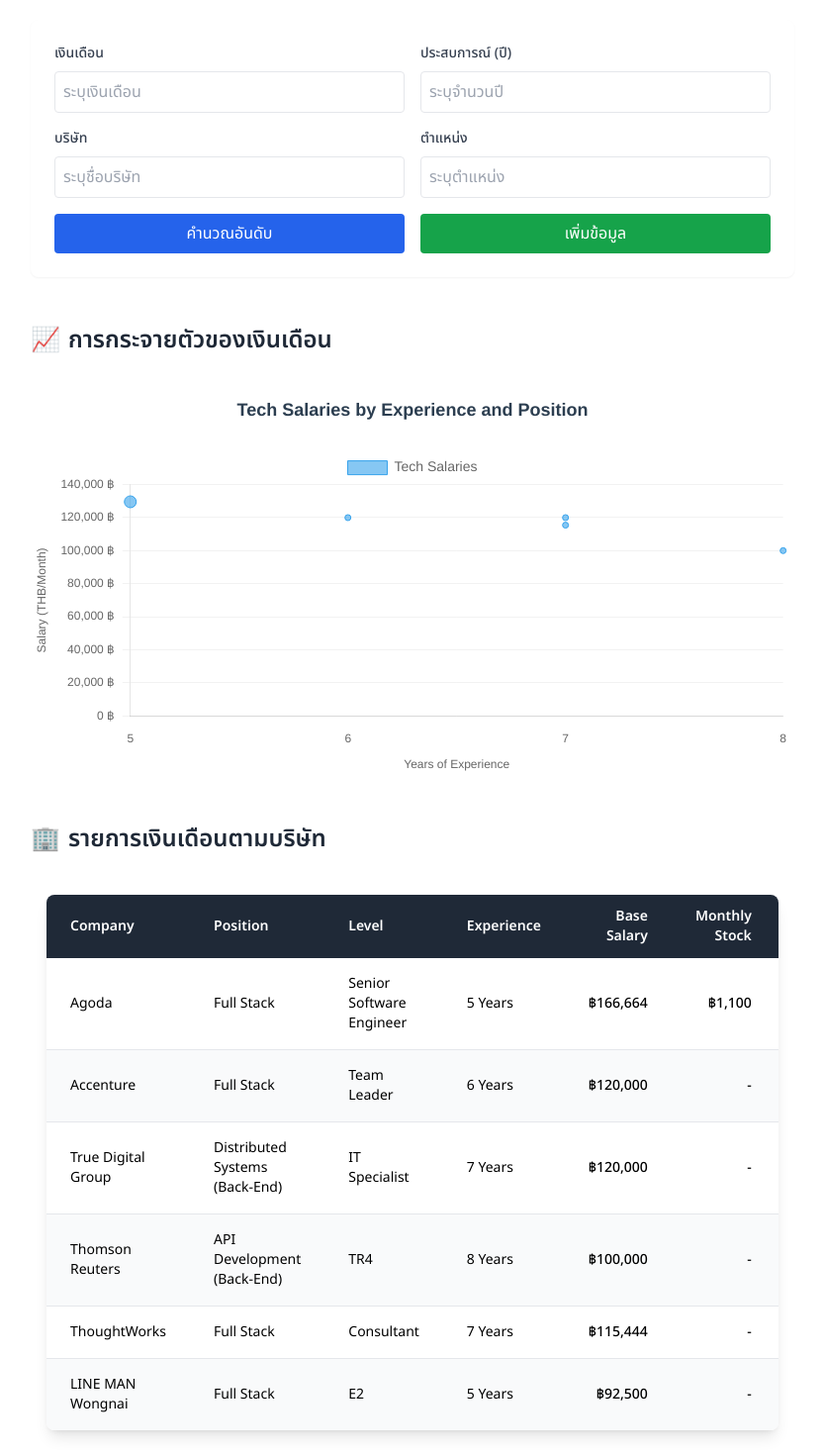
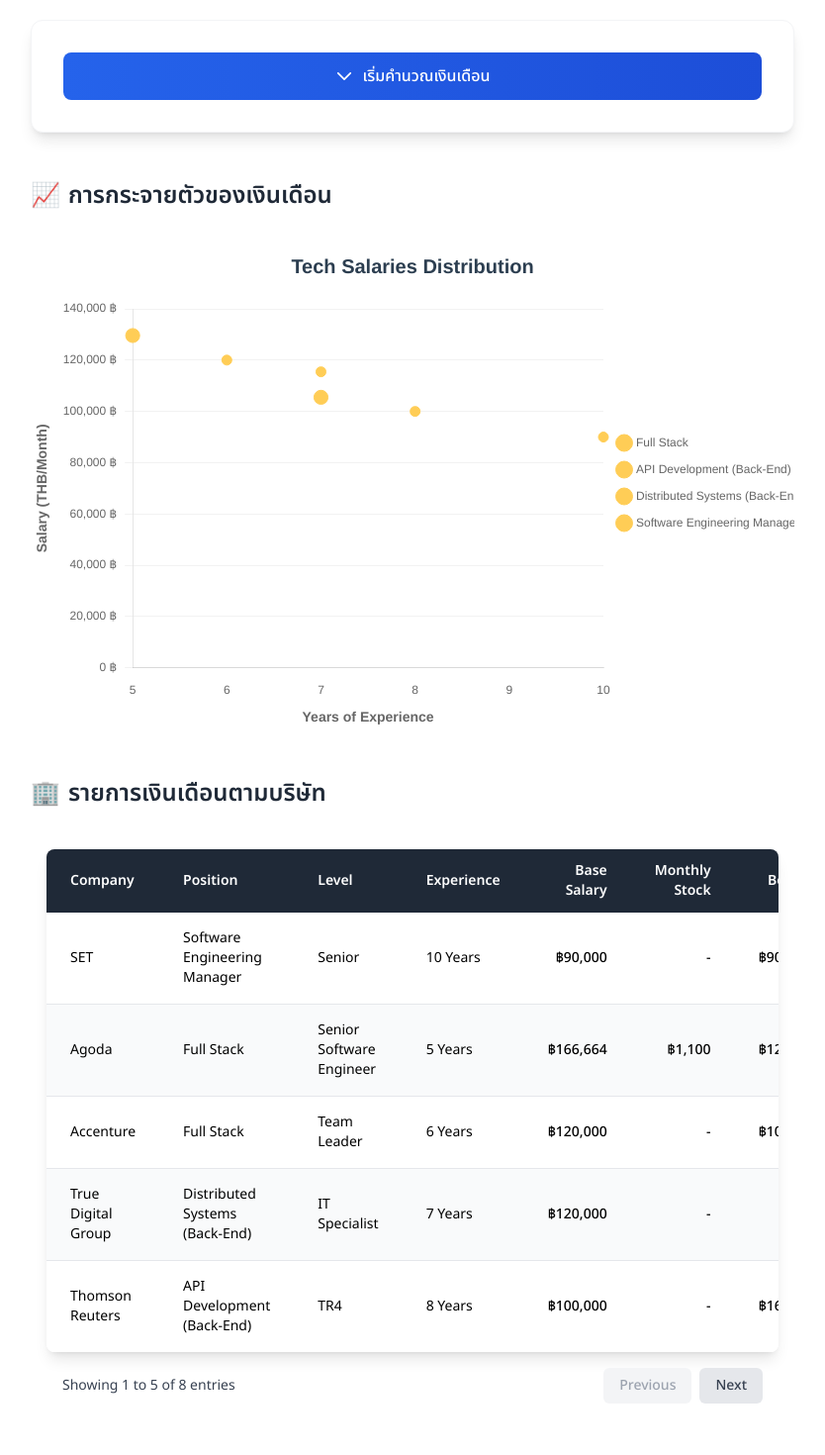
Before and after one commit to tambordini/tech-salary, a Svelte app: page / in a window 1280 px wide. Shown: the part 480-1950 px from the top of the page at 99% size, without its empty margins (223-1057 px from the left). Built offline with nearby package versions, Linux system fonts and the light colour scheme.

Commit message:
Add pagination and highlight for new salary entries in SalaryTable and SalaryChart components

```diff
--- a/src/components/SalaryCalculator.svelte
+++ b/src/components/SalaryCalculator.svelte
@@ -1,9 +1,18 @@
 <script lang="ts">
+  import { slide } from 'svelte/transition';
   import type { CompanySalary } from '../types/salary';
-  import { customSalaries } from '../stores/salaryStore';
+  import { customSalaries, newestEntry } from '../stores/salaryStore';
+
+  const chevronDownIcon = `<svg xmlns="http://www.w3.org/2000/svg" fill="none" viewBox="0 0 24 24" stroke-width="2" stroke="currentColor" class="w-5 h-5">
+    <path stroke-linecap="round" stroke-linejoin="round" d="M19.5 8.25l-7.5 7.5-7.5-7.5" />
+  </svg>`;
+  const chevronUpIcon = `<svg xmlns="http://www.w3.org/2000/svg" fill="none" viewBox="0 0 24 24" stroke-width="2" stroke="currentColor" class="w-5 h-5">
+    <path stroke-linecap="round" stroke-linejoin="round" d="M4.5 15.75l7.5-7.5 7.5 7.5" />
+  </svg>`;
 
   export let salaryData: CompanySalary[];
 
+  let isExpanded = false;
   let salary = '';
   let experience = '';
   let company = '';
@@ -16,9 +25,11 @@
 
     const allSalaries = salaryData.flatMap((company) => company.salary).sort((a, b) => b - a);
 
-    const rank = allSalaries.findIndex((s) => salaryNum >= s) + 1;
+    // Find how many salaries are greater than or equal to the input salary
+    const rank = allSalaries.filter((s) => s >= salaryNum).length;
     const total = allSalaries.length;
-    const percentile = ((total - rank + 1) / total) * 100;
+    // Calculate percentile based on how many salaries are below the input salary
+    const percentile = ((total - rank) / total) * 100;
 
     result = { rank, total, percentile };
   }
@@ -36,6 +47,14 @@
 
     customSalaries.update((entries) => [...entries, newEntry]);
 
+    // Set the newest entry identifier
+    newestEntry.set(`${company}-${position}`);
+
+    // Clear the highlight after 3 seconds
+    setTimeout(() => {
+      newestEntry.set(null);
+    }, 3000);
+
     // Reset form
     salary = '';
     experience = '';
@@ -44,15 +63,28 @@
   }
 </script>
 
-<div class="bg-white p-6 rounded-lg shadow-sm">
-  <div class="grid grid-cols-1 md:grid-cols-2 gap-4">
+<div class="bg-white p-8 rounded-xl shadow-lg border border-gray-100">
+  <button
+    on:click={() => (isExpanded = !isExpanded)}
+    class="w-full bg-gradient-to-r from-blue-600 to-blue-700 text-white py-3 px-6 rounded-lg
+           hover:from-blue-700 hover:to-blue-800 transition-all duration-200
+           flex items-center justify-center gap-2 font-medium"
+  >
+    {@html isExpanded ? chevronUpIcon : chevronDownIcon}
+    {isExpanded ? 'ซ่อนการคำนวณ' : 'เริ่มคำนวณเงินเดือน'}
+  </button>
+
+  {#if isExpanded}
+    <div transition:slide={{ duration: 300 }} class="mt-6">
+      <div class="grid grid-cols-1 md:grid-cols-2 gap-6">
         <div class="space-y-2">
           <label for="salary" class="block text-sm font-medium text-gray-700">เงินเดือน</label>
           <input
             id="salary"
             type="number"
             bind:value={salary}
-        class="w-full p-2 border rounded focus:ring-2 focus:ring-blue-500"
+            class="w-full p-3 border border-gray-300 rounded-lg focus:ring-2 focus:ring-blue-500
+                   focus:border-blue-500 transition-all duration-200"
             placeholder="ระบุเงินเดือน"
           />
         </div>
@@ -63,7 +95,8 @@
             id="year"
             type="number"
             bind:value={experience}
-        class="w-full p-2 border rounded focus:ring-2 focus:ring-blue-500"
+            class="w-full p-3 border border-gray-300 rounded-lg focus:ring-2 focus:ring-blue-500
+                   focus:border-blue-500 transition-all duration-200"
             placeholder="ระบุจำนวนปี"
           />
         </div>
@@ -74,7 +107,8 @@
             id="company"
             type="text"
             bind:value={company}
-        class="w-full p-2 border rounded focus:ring-2 focus:ring-blue-500"
+            class="w-full p-3 border border-gray-300 rounded-lg focus:ring-2 focus:ring-blue-500
+                   focus:border-blue-500 transition-all duration-200"
             placeholder="ระบุชื่อบริษัท"
           />
         </div>
@@ -84,37 +118,52 @@
           <input
             type="text"
             bind:value={position}
-        class="w-full p-2 border rounded focus:ring-2 focus:ring-blue-500"
+            class="w-full p-3 border border-gray-300 rounded-lg focus:ring-2 focus:ring-blue-500
+                   focus:border-blue-500 transition-all duration-200"
             placeholder="ระบุตำแหน่ง"
           />
         </div>
       </div>
 
-  <div class="flex gap-4 mt-4">
+      <div class="flex gap-4 mt-6">
         <button
           on:click={calculateRank}
-      class="flex-1 bg-blue-600 text-white py-2 px-4 rounded hover:bg-blue-700 transition-colors"
+          class="flex-1 bg-gradient-to-r from-blue-600 to-blue-700 text-white py-3 px-6
+                 rounded-lg hover:from-blue-700 hover:to-blue-800 transition-all duration-200
+                 font-medium shadow-sm hover:shadow-md"
         >
           คำนวณอันดับ
         </button>
         <button
           on:click={addToData}
-      class="flex-1 bg-green-600 text-white py-2 px-4 rounded hover:bg-green-700 transition-colors"
+          class="flex-1 bg-gradient-to-r from-green-600 to-green-700 text-white py-3 px-6
+                 rounded-lg hover:from-green-700 hover:to-green-800 transition-all duration-200
+                 font-medium shadow-sm hover:shadow-md"
         >
           เพิ่มข้อมูล
         </button>
       </div>
+    </div>
+  {/if}
 
   {#if result}
-    <div class="mt-6 p-4 bg-blue-50 rounded-lg">
-      <h3 class="font-semibold text-lg mb-2">ผลการคำนวณ</h3>
-      <p>คุณอยู่อันดับที่ {result.rank} จากทั้งหมด {result.total} คน</p>
-      <p class="text-lg font-medium text-blue-800 mt-2">
+    <div
+      transition:slide={{ duration: 300 }}
+      class="mt-6 p-6 bg-gradient-to-br from-blue-50 to-blue-100 rounded-xl border border-blue-200"
+    >
+      <h3 class="font-semibold text-xl mb-3 text-blue-900">ผลการคำนวณ</h3>
+      <div class="space-y-3">
+        <p class="text-gray-700">
+          คุณอยู่อันดับที่ <span class="font-semibold text-blue-800">{result.rank}</span>
+          จากทั้งหมด <span class="font-semibold text-blue-800">{result.total}</span> คน
+        </p>
+        <p class="text-2xl font-bold text-blue-800">
           Percentile: {result.percentile.toFixed(2)}%
         </p>
-      <p class="text-sm text-gray-600 mt-1">
+        <p class="text-sm text-gray-600">
           (เงินเดือนของคุณสูงกว่า {result.percentile.toFixed(2)}% ของข้อมูลทั้งหมด)
         </p>
       </div>
+    </div>
   {/if}
 </div>
--- a/src/components/SalaryChart.svelte
+++ b/src/components/SalaryChart.svelte
@@ -2,6 +2,7 @@
   import Chart from 'chart.js/auto';
   import type { CompanySalary } from '../types/salary';
   import { onDestroy } from 'svelte';
+  import { newestEntry } from '../stores/salaryStore';
 
   export let salaryData: CompanySalary[];
 
@@ -9,8 +10,18 @@
   let chartCanvas: HTMLCanvasElement;
   let resizeObserver: ResizeObserver;
 
+  const getColorForPosition = (position: string) => {
+    const colors: { [key: string]: string } = {
+      'Software Engineer': '#FF6384',
+      'Senior Software Engineer': '#36A2EB',
+      'Tech Lead': '#4BC0C0',
+      'Software Architect': '#9966FF',
+      CTO: '#FF9F40',
+    };
+    return colors[position] || '#FFCD56';
+  };
+
   const processData = (data: CompanySalary[]) => {
-    // จัดกลุ่มข้อมูลตามประสบการณ์และตำแหน่ง
     const groupedData = data.reduce(
       (acc, entry) => {
         const key = `${entry.experience}-${entry.position}`;
@@ -32,13 +43,14 @@
       >,
     );
 
-    // แปลงเป็นรูปแบบที่ Chart.js ต้องการ
     return Object.values(groupedData).map((data) => ({
       x: data.experience,
       y: Math.round(data.salaries.reduce((a, b) => a + b, 0) / data.salaries.length),
-      r: data.salaries.length * 3, // ขนาดของ bubble แทนจำนวนตำแหน่งงาน
+      position: data.position,
+      count: data.salaries.length,
       companies: Array.from(data.companies),
-      position: data.position,
+      minSalary: Math.min(...data.salaries),
+      maxSalary: Math.max(...data.salaries),
     }));
   };
 
@@ -48,36 +60,55 @@
     if (chart) chart.destroy();
 
     const processedData = processData(salaryData);
+    const positions = [...new Set(processedData.map((d) => d.position))];
 
     chart = new Chart(chartCanvas, {
-      type: 'bubble',
+      type: 'scatter',
       data: {
-        datasets: [
-          {
-            label: 'Tech Salaries',
-            data: processedData,
-            backgroundColor: 'rgba(54, 162, 235, 0.6)',
-            borderColor: 'rgba(54, 162, 235, 1)',
-            borderWidth: 1,
-            hoverBackgroundColor: 'rgba(54, 162, 235, 0.8)',
-            hoverBorderColor: 'rgba(54, 162, 235, 1)',
-            hoverBorderWidth: 2,
+        datasets: positions.map((position) => ({
+          label: position,
+          data: processedData.filter((d) => d.position === position),
+          backgroundColor: getColorForPosition(position),
+          borderColor: getColorForPosition(position),
+          pointBackgroundColor: (context: { raw: any }) => {
+            const point = context.raw as any;
+            return $newestEntry === `${point.companies[0]}-${point.position}`
+              ? '#10B981' // Green highlight color
+              : getColorForPosition(position);
           },
-        ],
+          pointBorderColor: (context: { raw: any }) => {
+            const point = context.raw as any;
+            return $newestEntry === `${point.companies[0]}-${point.position}`
+              ? '#059669' // Darker green border
+              : getColorForPosition(position);
+          },
+          pointRadius: (context: { raw: any }) => {
+            const point = context.raw as any;
+            const baseSize = Math.sqrt(point.count) * 5;
+            return $newestEntry === `${point.companies[0]}-${point.position}`
+              ? baseSize * 1.5 // Bigger point for new entry
+              : baseSize;
+          },
+          pointHoverRadius: (context: { raw: any }) => {
+            const point = context.raw as any;
+            return Math.sqrt(point.count) * 6;
+          },
+          pointStyle: 'circle',
+        })),
       },
       options: {
         responsive: true,
         maintainAspectRatio: false,
         animation: {
-          duration: 1000,
+          duration: 1500,
           easing: 'easeInOutQuart',
         },
         plugins: {
           title: {
             display: true,
-            text: 'Tech Salaries by Experience and Position',
+            text: 'Tech Salaries Distribution',
             font: {
-              size: 18,
+              size: 20,
               weight: 'bold',
             },
             padding: {
@@ -89,31 +120,29 @@
           tooltip: {
             callbacks: {
               label: (ctx) => {
-                const data = ctx.raw as any;
+                const point = ctx.raw as any;
                 return [
-                  `Average Salary: ${ctx.parsed.y.toLocaleString()} ฿`,
-                  `Experience: ${ctx.parsed.x} years`,
-                  `Position: ${data.position}`,
-                  `Companies: ${data.companies.join(', ')}`,
+                  `Position: ${point.position}`,
+                  `Experience: ${point.x} years`,
+                  `Average Salary: ${point.y.toLocaleString()} ฿`,
+                  `Salary Range: ${point.minSalary.toLocaleString()} - ${point.maxSalary.toLocaleString()} ฿`,
+                  `Number of Positions: ${point.count}`,
+                  `Companies: ${point.companies.join(', ')}`,
                 ];
               },
             },
             backgroundColor: 'rgba(0, 0, 0, 0.8)',
-            titleFont: {
-              size: 14,
-              weight: 'bold',
-            },
-            bodyFont: {
-              size: 13,
-            },
+            titleFont: { size: 14, weight: 'bold' },
+            bodyFont: { size: 13 },
             padding: 12,
             cornerRadius: 6,
           },
           legend: {
+            position: 'right',
             labels: {
-              font: {
-                size: 14,
-              },
+              usePointStyle: true,
+              padding: 15,
+              font: { size: 12 },
             },
           },
         },
@@ -123,14 +152,13 @@
             title: {
               display: true,
               text: 'Salary (THB/Month)',
+              font: { size: 14, weight: 'bold' },
             },
             grid: {
               color: 'rgba(0, 0, 0, 0.05)',
             },
             ticks: {
-              font: {
-                size: 12,
-              },
+              font: { size: 12 },
               padding: 8,
               callback: (value) => `${(value as number).toLocaleString()} ฿`,
             },
@@ -139,14 +167,13 @@
             title: {
               display: true,
               text: 'Years of Experience',
+              font: { size: 14, weight: 'bold' },
             },
             grid: {
               display: false,
             },
             ticks: {
-              font: {
-                size: 12,
-              },
+              font: { size: 12 },
               padding: 8,
               stepSize: 1,
             },
@@ -170,12 +197,19 @@
     }
   }
 
+  // Re-render chart when newestEntry changes
+  $: {
+    if ($newestEntry) {
+      initChart();
+    }
+  }
+
   onDestroy(() => {
     if (chart) chart.destroy();
     if (resizeObserver) resizeObserver.disconnect();
   });
 </script>
 
-<div class="w-full h-[400px] space-y-4">
+<div class="w-full h-[500px] space-y-4">
   <canvas bind:this={chartCanvas}></canvas>
 </div>
--- a/src/components/SalaryTable.svelte
+++ b/src/components/SalaryTable.svelte
@@ -1,6 +1,10 @@
 <script lang="ts">
   import type { CompanySalary } from '../types/salary';
+  import { newestEntry } from '../stores/salaryStore';
   export let salaryData: CompanySalary[];
+
+  const itemsPerPage = 5;
+  let currentPage = 1;
 
   const formatCurrency = (amount: number | null | undefined): string => {
     if (amount == null) return '-';
@@ -12,11 +16,29 @@
     });
   };
 
+  function isNewEntry(company: string, position: string): boolean {
+    return $newestEntry === `${company}-${position}`;
+  }
+
   $: sortedSalaryData = [...salaryData].sort((a, b) => {
     const totalA = (a.salary || 0) + (a.stock || 0) + (a.targetBonus || 0);
     const totalB = (b.salary || 0) + (b.stock || 0) + (b.targetBonus || 0);
     return totalB - totalA;
   });
+
+  $: totalPages = Math.ceil(sortedSalaryData.length / itemsPerPage);
+  $: paginatedData = sortedSalaryData.slice(
+    (currentPage - 1) * itemsPerPage,
+    currentPage * itemsPerPage,
+  );
+
+  function nextPage() {
+    if (currentPage < totalPages) currentPage++;
+  }
+
+  function prevPage() {
+    if (currentPage > 1) currentPage--;
+  }
 </script>
 
 <div class="container mx-auto p-4">
@@ -34,11 +56,13 @@
         </tr>
       </thead>
       <tbody>
-        {#each sortedSalaryData as { company, position, level, experience, salary, stock: monthlyStock, targetBonus }, i}
+        {#each paginatedData as { company, position, level, experience, salary, stock: monthlyStock, targetBonus }, i}
           <tr
-            class="border-b last:border-b-0 {i % 2 === 0
+            class="border-b last:border-b-0 transition-all duration-500 {i % 2 === 0
               ? 'bg-white'
-              : 'bg-gray-50'} transition-colors hover:bg-blue-50"
+              : 'bg-gray-50'} {isNewEntry(company, position)
+              ? 'bg-green-100 animate-pulse'
+              : 'hover:bg-blue-50'}"
           >
             <td class="px-6 py-4 text-sm">{company}</td>
             <td class="px-6 py-4 text-sm">{position}</td>
@@ -52,4 +76,33 @@
       </tbody>
     </table>
   </div>
+
+  <div class="mt-4 flex items-center justify-between px-4">
+    <div class="text-sm text-gray-700">
+      Showing {(currentPage - 1) * itemsPerPage + 1} to {Math.min(
+        currentPage * itemsPerPage,
+        sortedSalaryData.length,
+      )} of {sortedSalaryData.length} entries
+    </div>
+    <div class="flex space-x-2">
+      <button
+        on:click={prevPage}
+        disabled={currentPage === 1}
+        class="px-4 py-2 text-sm font-medium rounded-md {currentPage === 1
+          ? 'bg-gray-100 text-gray-400 cursor-not-allowed'
+          : 'bg-gray-200 text-gray-700 hover:bg-gray-300'}"
+      >
+        Previous
+      </button>
+      <button
+        on:click={nextPage}
+        disabled={currentPage === totalPages}
+        class="px-4 py-2 text-sm font-medium rounded-md {currentPage === totalPages
+          ? 'bg-gray-100 text-gray-400 cursor-not-allowed'
+          : 'bg-gray-200 text-gray-700 hover:bg-gray-300'}"
+      >
+        Next
+      </button>
+    </div>
+  </div>
 </div>
--- a/src/data/salaryData.ts
+++ b/src/data/salaryData.ts
@@ -48,4 +48,20 @@
     experience: '7 Years',
     salary: 120000,
   },
+  {
+    company: 'LINE',
+    level: 'Senior',
+    position: 'Distributed Systems (Back-End)',
+    experience: '7 Years',
+    salary: 91000,
+    stock: 5833,
+  },
+  {
+    company: 'SET',
+    level: 'Senior',
+    position: 'Software Engineering Manager',
+    experience: '10 Years',
+    salary: 90000,
+    targetBonus: 90000,
+  }
 ];
--- a/src/stores/salaryStore.ts
+++ b/src/stores/salaryStore.ts
@@ -2,3 +2,4 @@
 import type { CompanySalary } from '../types/salary';
 
 export const customSalaries = writable<CompanySalary[]>([]);
+export const newestEntry = writable<string | null>(null); // Store company+position as identifier
```
Lines whose indentation alone changed are shown as unchanged.
